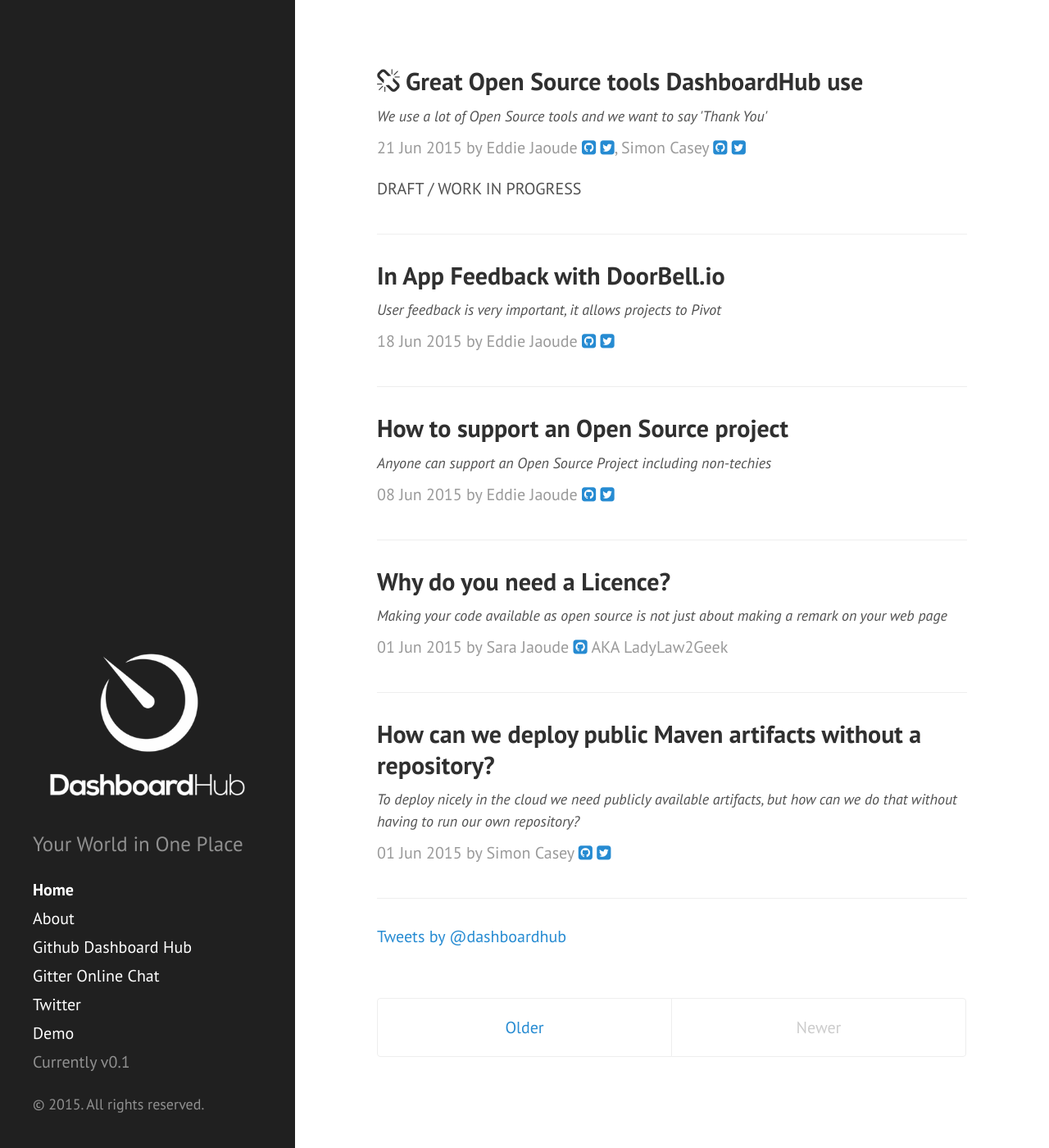
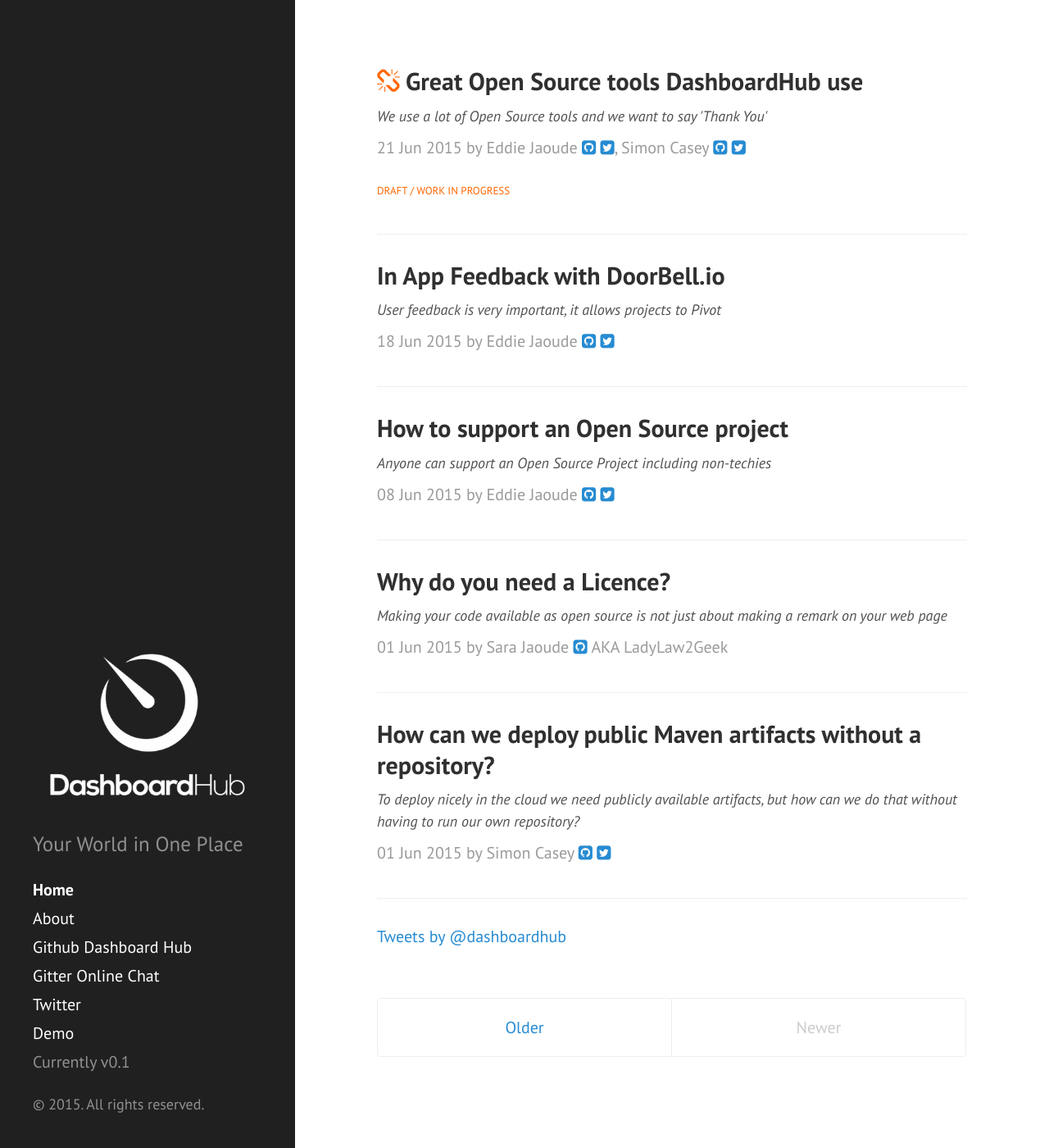
Before and after one commit to DashboardHub/Blog, a Jekyll site: the page built from index.html, in a window 1280 px wide and 1400 px high. Shown: the whole window at 82% size. Built offline with Jekyll 4.4.1, drawn with Linux system fonts in a browser that asks for light colours; nearby versions of some CDN libraries; Markdown is read by kramdown in place of the engine named in the settings; a script that is not in the unit is left out; the list of posts is cut into pages by our own code; comment, search, counter and statistics services are not loaded.

Commit message:
[#42] styling for draft

```diff
--- a/public/css/dashboardhub.css
+++ b/public/css/dashboardhub.css
@@ -39,6 +39,15 @@
     font-size: 1.5rem;
 }
 
+h1.post-title i.fa-chain-broken {
+    color: #ff6600;
+}
+
+span.post-alert {
+    color: #ff6600;
+    font-size: small;
+}
+
 h2 {
     font-size: 1.2rem;
 }
```
